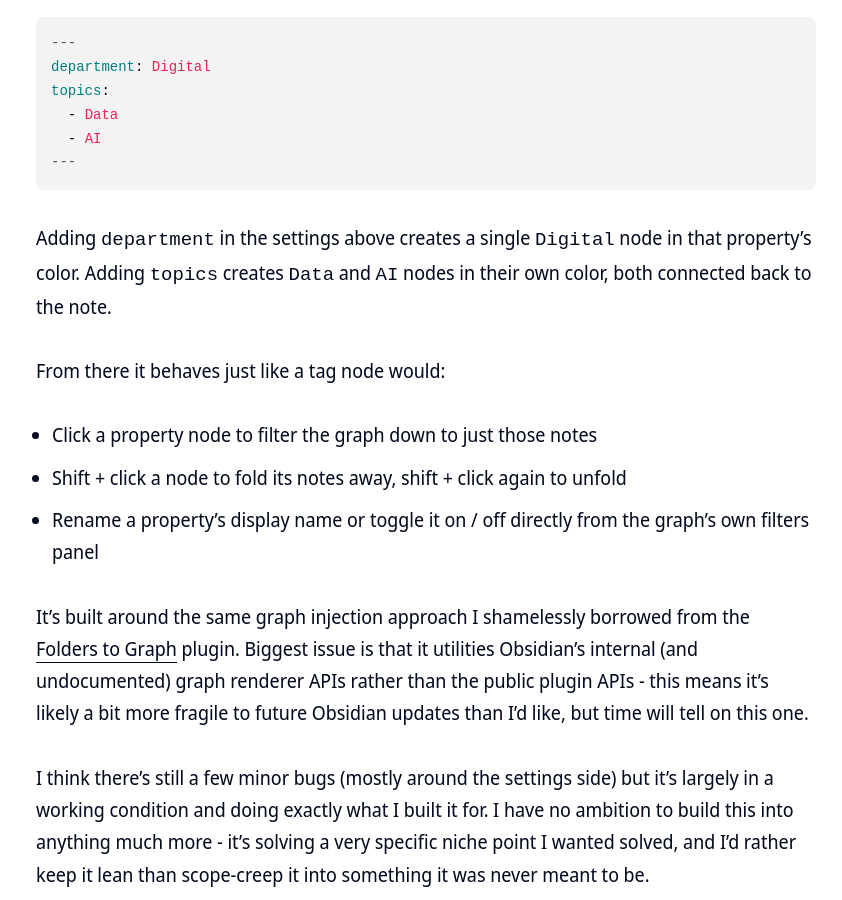
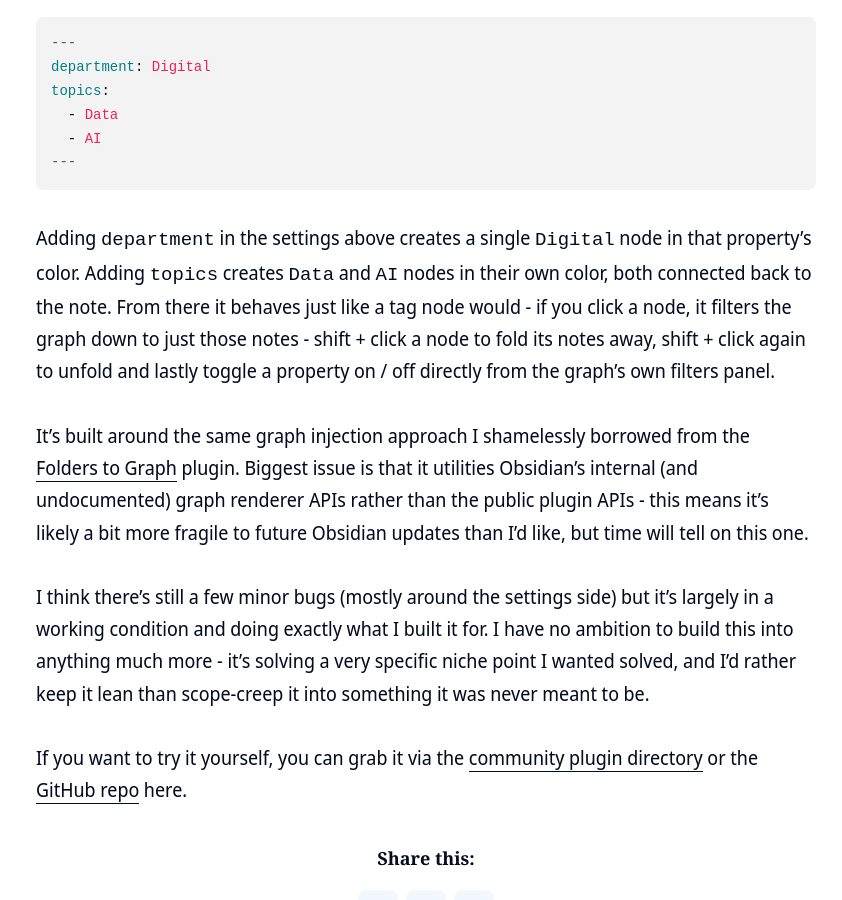
Before and after one commit to clintjb/clintjb.github.io, a Jekyll site: the page built from _posts/2026/2026-09-12-properties-to-graph-post.md, in a window 1280 px wide and 900 px high, scrolled down 1614 px. Shown: the whole window, without its empty margins (214-1056 px from the left). Built offline with Jekyll 4.4.1, drawn with Linux system fonts in a browser that asks for light colours.

Commit message:
Date Fix

````diff
--- a/_posts/2026/2025-09-12-properties-to-graph-post.md
+++ b/_posts/2026/2026-09-12-properties-to-graph-post.md
@@ -28,13 +28,7 @@ topics:
 ---
 ```
 
-Adding `department` in the settings above creates a single `Digital` node in that property's color. Adding `topics` creates `Data` and `AI` nodes in their own color, both connected back to the note.
-
-From there it behaves just like a tag node would:
-
-* Click a property node to filter the graph down to just those notes
-* Shift + click a node to fold its notes away, shift + click again to unfold
-* Rename a property's display name or toggle it on / off directly from the graph's own filters panel
+Adding `department` in the settings above creates a single `Digital` node in that property's color. Adding `topics` creates `Data` and `AI` nodes in their own color, both connected back to the note. From there it behaves just like a tag node would - if you click a node, it filters the graph down to just those notes - shift + click a node to fold its notes away, shift + click again to unfold and lastly toggle a property on / off directly from the graph's own filters panel.
 
 It's built around the same graph injection approach I shamelessly borrowed from the [Folders to Graph](https://github.com/ratibus11/folders2graph) plugin. Biggest issue is that it utilities Obsidian's internal (and undocumented) graph renderer APIs rather than the public plugin APIs - this means it's likely a bit more fragile to future Obsidian updates than I'd like, but time will tell on this one.
 
````
